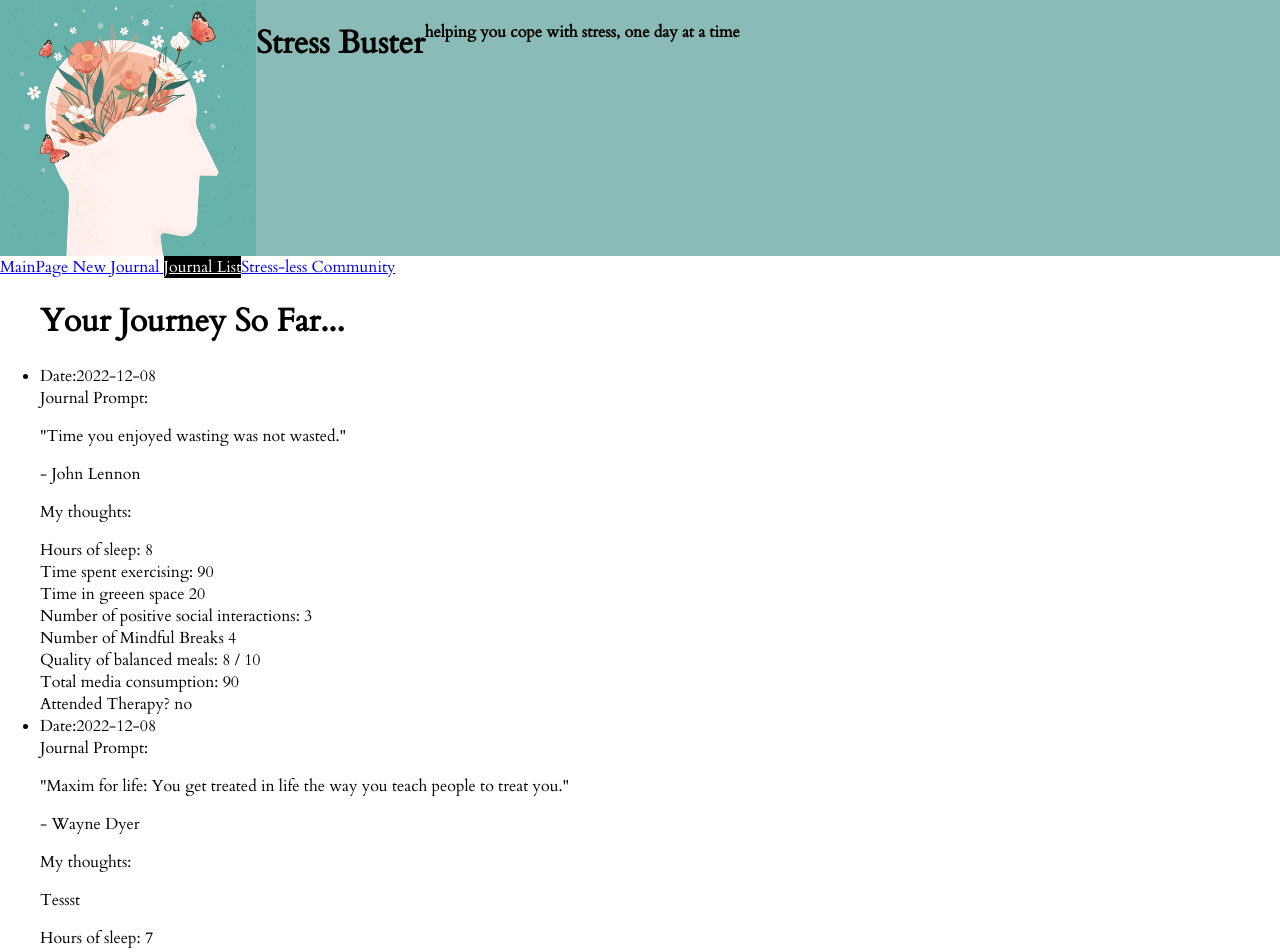
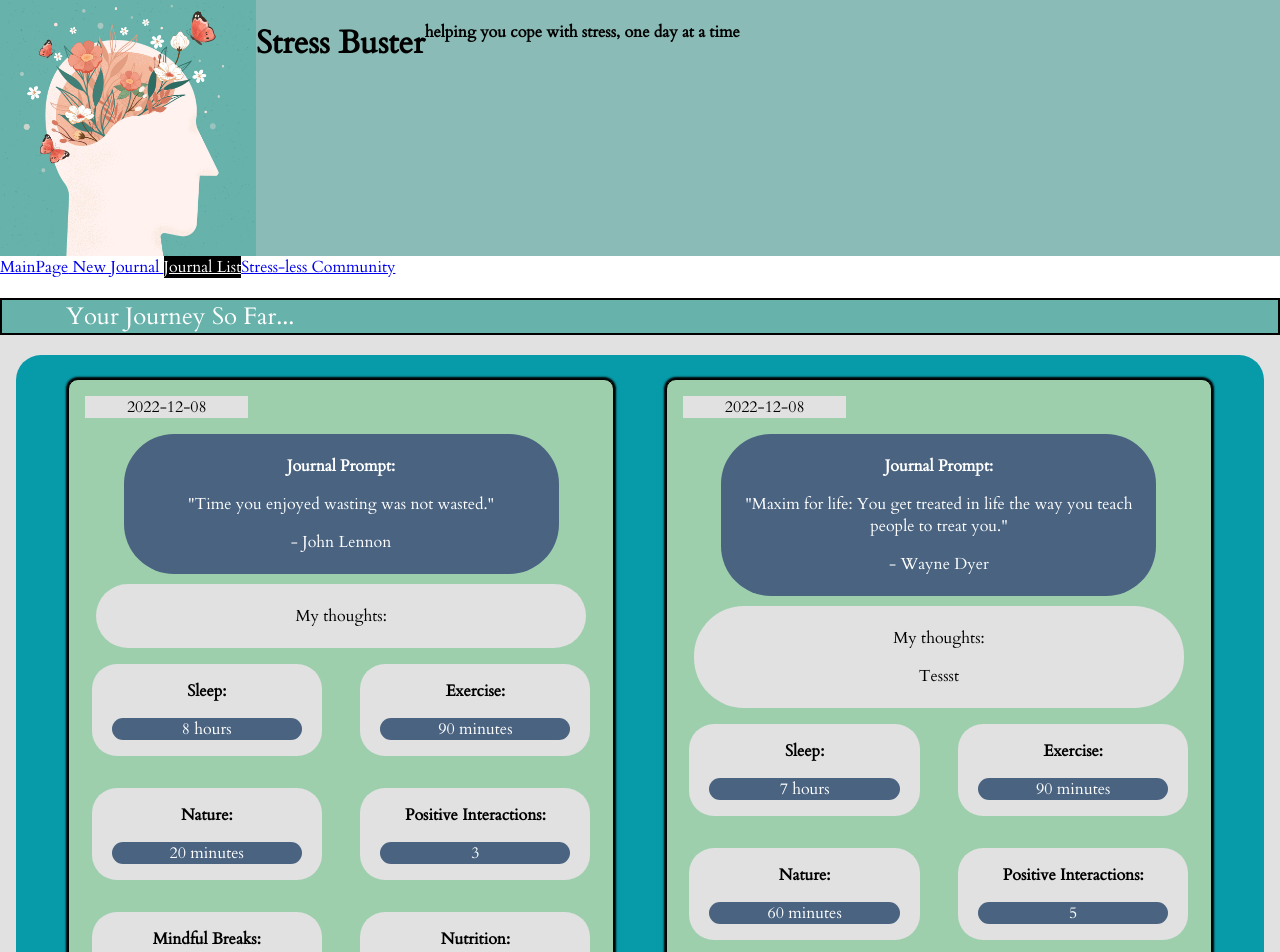
Before and after one commit to timmyyan-git/stress-buster-health-journal, a React (Create React App) app in the folder project/: page /PreviousJournals in a window 1280 px wide. Shown: the top 952 px of the page. Built offline with nearby package versions, Linux system fonts and the light colour scheme; no server answers; data requests are answered from the project's data file.

Commit message:
previous journal css

```diff
--- a/project/db.json
+++ b/project/db.json
@@ -67,6 +67,23 @@
       "mentalHealth": "90",
       "therapy": "Yes",
       "id": 10
+    },
+    {
+      "date": "2022-12-08",
+      "quote": {
+        "content": "Anybody can make history. Only a great man can write it.",
+        "author": "Oscar Wilde"
+      },
+      "journalWriting": "Thoughts",
+      "sleep": "7",
+      "exercise": "50",
+      "greenSpace": "20",
+      "social": "4",
+      "mindful": "5",
+      "nutrition": "6",
+      "mentalHealth": "60",
+      "therapy": "No",
+      "id": 12
     }
   ],
   "comments": [
--- a/project/src/JournalCard.js
+++ b/project/src/JournalCard.js
@@ -4,24 +4,51 @@ function JournalCard ({onJournal}){
     const {content, author} = quote
 
     return (
-        <li>
-            <div>Date:{date}</div>
-            <div>Journal Prompt:
+        <li className="journal-card">
+            <div id="journal-date">{date}</div>
+            <div id="journal-prompt">
+                <p><b>Journal Prompt:</b></p>
                 <p>"{content}"</p>
                 <p> - {author}</p>
             </div>
-            <div>
+            <div id="journal-thoughts">
                 <p>My thoughts: </p>
                 <p> {journalWriting}</p>
             </div>
-            <div>Hours of sleep: {sleep}</div>
-            <div>Time spent exercising: {exercise}</div>
-            <div>Time in greeen space {greenSpace}</div>
-            <div>Number of positive social interactions: {social}</div>
-            <div>Number of Mindful Breaks {mindful}</div>
-            <div>Quality of balanced meals: {nutrition} / 10 </div>
-            <div>Total media consumption: {mentalHealth} </div>
-            <div>Attended Therapy? {therapy}</div>
+            <div className="journal-metrics">
+                <div className="metric-cards">
+                    <p><b>Sleep:</b></p>
+                    <p className="metric">{sleep} hours</p>
+                </div>
+                <div className="metric-cards">
+                    <p><b>Exercise:</b></p>
+                    <p className="metric">{exercise} minutes</p>
+                </div>
+                <div className="metric-cards">
+                    <p><b>Nature:</b></p>
+                    <p className="metric">{greenSpace} minutes</p>
+                </div>
+                <div className="metric-cards">
+                    <p><b>Positive Interactions:</b></p>
+                    <p className="metric">{social}</p>
+                </div>
+                <div className="metric-cards">
+                    <p><b>Mindful Breaks:</b></p>
+                    <p className="metric">{mindful}</p>
+                </div>
+                <div className="metric-cards">
+                    <p><b>Nutrition:</b></p>
+                    <p className="metric">{nutrition} / 10</p>
+                </div>
+                <div className="metric-cards">
+                    <p><b>Media Consumption:</b></p>
+                    <p className="metric">{mentalHealth}</p>
+                </div>
+                <div className="metric-cards">
+                    <p><b>Attended Therapy:</b></p>
+                    <p className="metric">{therapy}</p>
+                </div>
+            </div>
         </li>
     )
 }
--- a/project/src/PreviousJournals.js
+++ b/project/src/PreviousJournals.js
@@ -8,10 +8,12 @@ function PreviousJournals ( {onJournalList} ){
 
 
     return (
-        <ul>
-            <h1>Your Journey So Far...</h1>
-            {journalsToDisplay}
-        </ul>
+        <div className="page-container">
+        <h2 className="page-title">Your Journey So Far...</h2>
+            <ul className="journal-container">
+                {journalsToDisplay}
+            </ul>
+        </div>
     )
 }
 
--- a/project/src/index.css
+++ b/project/src/index.css
@@ -29,7 +29,7 @@ h2 {
   background-color: var(--logo-green);
   color:white;
   border: 2px solid black;
-  padding-left: 4rem
+  padding-left: 4rem;
 }
 
 /*  header css */
@@ -194,6 +194,95 @@ h2 {
   border: none;
 }
 
+/* Previous Journals */
+
+.page-container {
+  background-color: var(--grey);
+}
+
+.journal-container {
+  display: flex;
+  flex-wrap: wrap;
+  flex-direction: row;
+  justify-content: space-evenly;
+  list-style-type: none;
+  background-color: var(--cyan);
+  border-radius: 25px;
+  margin-left: 1em;
+  margin-right: 1em;
+}
+
+.journal-card {
+  margin-top: 1.5rem;
+  margin-bottom: 1.5rem;
+  margin-right: 2.5rem;
+  border: 1px solid;
+  max-width: 45%;
+  min-width: 45%;
+  flex-wrap: wrap;
+  border-radius: 10px;
+  background-color: var(--light-green);
+  box-shadow: 0px 0px 2px 2px;
+}
+
+#journal-date {
+  background-color: var(--grey);
+  max-width: 30%;
+  text-align:center;
+  margin: 1rem;
+}
+
+#journal-prompt {
+  background-color: var(--grey-blue);
+  border-radius: 50px;
+  margin-left: 10%;
+  margin-right: 10%;
+  text-align: center;
+  padding: 5px;
+
+  color: white;
+}
+
+#journal-thoughts {
+  background-color: var(--grey);
+  border-radius: 50px;
+  margin-top: 10px;
+  margin-left: 5%;
+  margin-right: 5%;
+  text-align: center;
+  padding-top: 5px;
+  padding-bottom: 5px;
+  color: black;
+}
+
+.journal-metrics {
+  display: flex;
+  flex-wrap: wrap;
+  flex-direction: row;
+  justify-content: space-evenly;
+}
+
+.metric-cards {
+  background-color: var(--grey);
+  max-width: 35%;
+  min-width: 35%;
+  border-radius: 25px;
+  text-align: center;
+  margin: 1em ;
+  padding-left: 20px;
+  padding-right: 20px;
+}
+
+.metric {
+  background-color: var(--grey-blue);
+  color: white;
+  border-radius: 25px;
+
+}
+
+
+
+/* Nav Bar */
 
 nav a.active {
   background-color: black;
```
